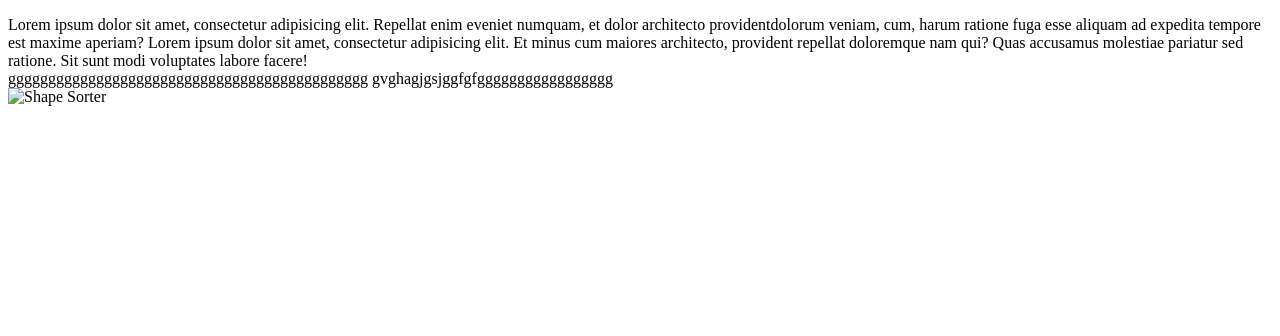
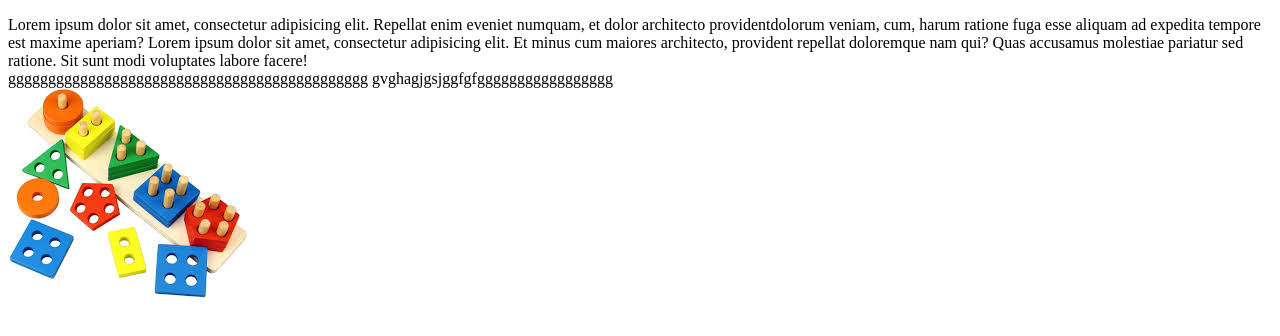
Before and after one commit to Usaid249/Fatima-website, a plain HTML site: page index.html in a window 1280 px wide. Shown: the part 174-510 px from the top of the page. Drawn offline with Linux system fonts and the light colour scheme.

Commit message:
Update index.html

```diff
--- a/index.html
+++ b/index.html
@@ -31,7 +31,7 @@
 <aside>ggggggggggggggggggggggggggggggggggggggggggggg
     gvghagjgsjggfgfggggggggggggggggg
 </aside>
-<img src="images/picture 1.jpg" alt="Shape Sorter">
+<img src="picture 1.jpg" alt="Shape Sorter">
 
 
 
```
